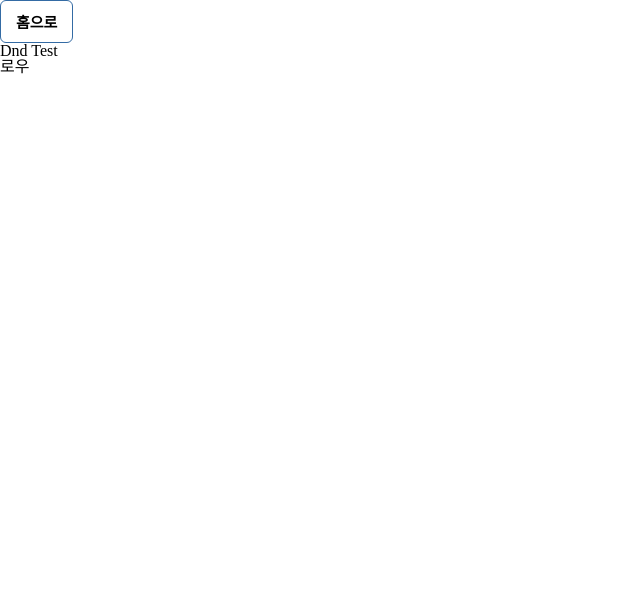
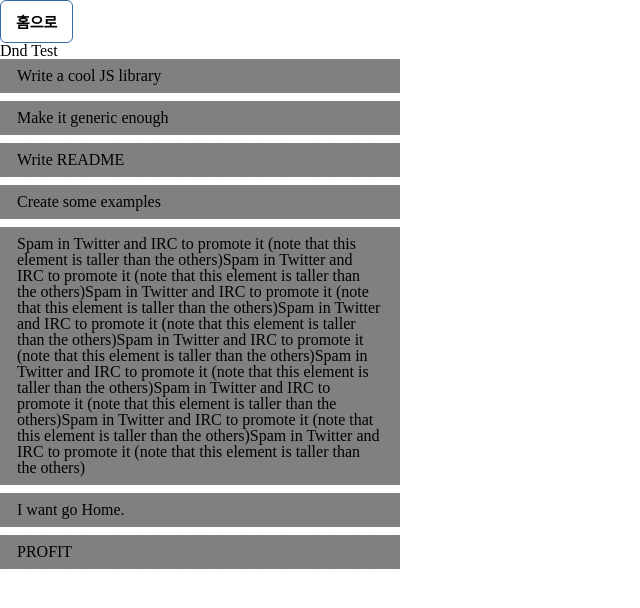
Before and after one commit to chamin966/Project_Setting_Convention, a React (Create React App) app: page /dndTest in a window 1280 px wide. Shown: the top 608 px of the page, without its empty margins (0-640 px from the left). Built offline with nearby package versions, Linux system fonts and the light colour scheme.

Commit message:
Feat: 로우 컴포넌트 완성

```diff
--- a/package.json
+++ b/package.json
@@ -12,6 +12,7 @@
     "@types/react": "^18.2.47",
     "@types/react-dom": "^18.2.18",
     "dnd-core": "^16.0.1",
+    "immutability-helper": "^3.1.1",
     "react": "^18.2.0",
     "react-dnd": "^16.0.1",
     "react-dnd-html5-backend": "^16.0.1",
--- a/src/Data/DndSample1.ts
+++ b/src/Data/DndSample1.ts
@@ -1,4 +1,9 @@
-export const DndSample1 = [
+export interface Item {
+  id: string;
+  text: string;
+}
+
+export const DndSample1: Item[] = [
   {
     id: "con-1",
     text: "Write a cool JS library",
@@ -17,7 +22,7 @@ export const DndSample1 = [
   },
   {
     id: "con-5",
-    text: "Spam in Twitter and IRC to promote it (note that this element is taller than the others)",
+    text: "Spam in Twitter and IRC to promote it (note that this element is taller than the others)Spam in Twitter and IRC to promote it (note that this element is taller than the others)Spam in Twitter and IRC to promote it (note that this element is taller than the others)Spam in Twitter and IRC to promote it (note that this element is taller than the others)Spam in Twitter and IRC to promote it (note that this element is taller than the others)Spam in Twitter and IRC to promote it (note that this element is taller than the others)Spam in Twitter and IRC to promote it (note that this element is taller than the others)Spam in Twitter and IRC to promote it (note that this element is taller than the others)Spam in Twitter and IRC to promote it (note that this element is taller than the others)",
   },
   {
     id: "con-6",
--- a/src/Data/itemType.ts
+++ b/src/Data/itemType.ts
@@ -1,3 +1,4 @@
 export const ItemTypes = {
   CONTROL: "control",
+  ROW: "row",
 };
--- /dev/null
+++ b/src/components/molecule/Row.tsx
@@ -0,0 +1,61 @@
+// 필요한 종속성 및 컴포넌트를 가져옵니다.
+import styled from "styled-components";
+import { useCallback, useState } from "react";
+import { DndSample1, Item } from "../../Data/DndSample1";
+import update from "immutability-helper";
+import Control from "../atom/Control";
+
+// 행의 상태를 위한 인터페이스를 정의합니다. 이는 컨트롤 배열로 이루어져 있습니다.
+export interface RowState {
+  controls: Item[];
+}
+
+// Row 컴포넌트를 정의합니다.
+function Row() {
+  // 행 내의 컨트롤을 관리하기 위한 상태 훅입니다. DndSample1 데이터로 초기화됩니다.
+  const [controls, setControls] = useState(DndSample1);
+
+  // 드래그 앤 드롭 중 컨트롤 이동을 처리하는 콜백 함수입니다.
+  const moveControls = useCallback((dragIndex: number, hoverIndex: number) => {
+    // 컨트롤 배열 내에서 컨트롤을 이동하기 위해 immutability-helper를 사용하여 상태를 업데이트합니다.
+    setControls((prevControls: Item[]) =>
+      update(prevControls, {
+        $splice: [
+          [dragIndex, 1], // 드래그된 컨트롤을 제거합니다.
+          [hoverIndex, 0, prevControls[dragIndex] as Item], // 드래그된 컨트롤을 hoverIndex에 삽입합니다.
+        ],
+      }),
+    );
+  }, []);
+
+  // 개별 컨트롤을 렌더링하는 콜백 함수입니다.
+  const renderControls = useCallback(
+    (control: { id: string; text: string }, index: number) => {
+      return (
+        <Control
+          key={control.id}
+          id={control.id}
+          text={control.text}
+          index={index}
+          moveControl={moveControls}
+        />
+      );
+    },
+    [],
+  );
+
+  // 행 컴포넌트를 렌더링하며 컨트롤 목록을 포함합니다.
+  return (
+    <StyledRow>
+      {controls.map((control, idx) => renderControls(control, idx))}
+    </StyledRow>
+  );
+}
+
+// Row 컴포넌트를 기본 내보내기로 내보냅니다.
+export default Row;
+
+const StyledRow = styled.div`
+  //display: flex;
+  width: 400px;
+`;
--- a/src/components/molecule/row.tsx
+++ /dev/null
@@ -1,9 +0,0 @@
-function Row() {
-  return (
-    <div>
-      <div>로우</div>
-    </div>
-  );
-}
-
-export default Row;
--- a/src/pages/DnDTest.tsx
+++ b/src/pages/DnDTest.tsx
@@ -4,7 +4,7 @@ import { DndProvider } from "react-dnd";
 
 import { testData } from "../Data/testData";
 import { HTML5Backend } from "react-dnd-html5-backend";
-import Row from "../components/molecule/row";
+import Row from "../components/molecule/Row";
 
 function DnDTest() {
   const navigate = useNavigate();
```
Also changed, not shown: src/Data/DndSample2.ts (added, +49 -0 lines), src/components/atom/Control.tsx (+24 -19 lines), 1 other file (tests, documents, lock files or other folders).
